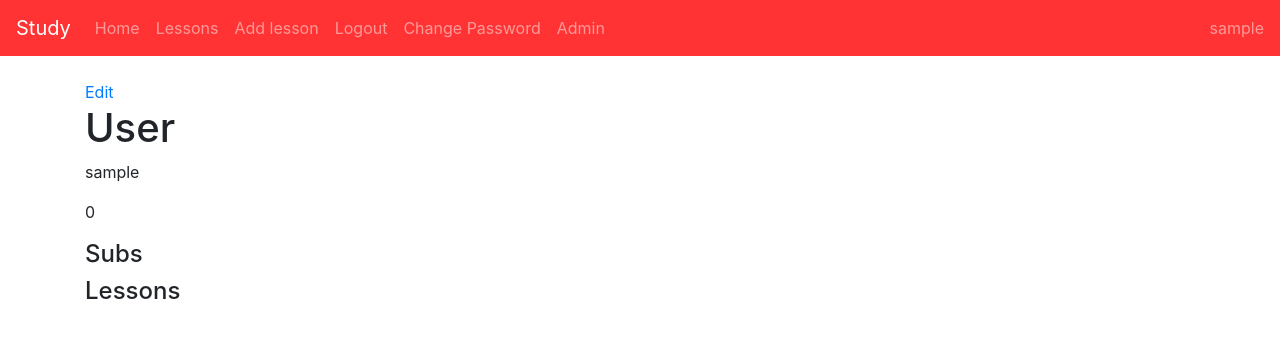
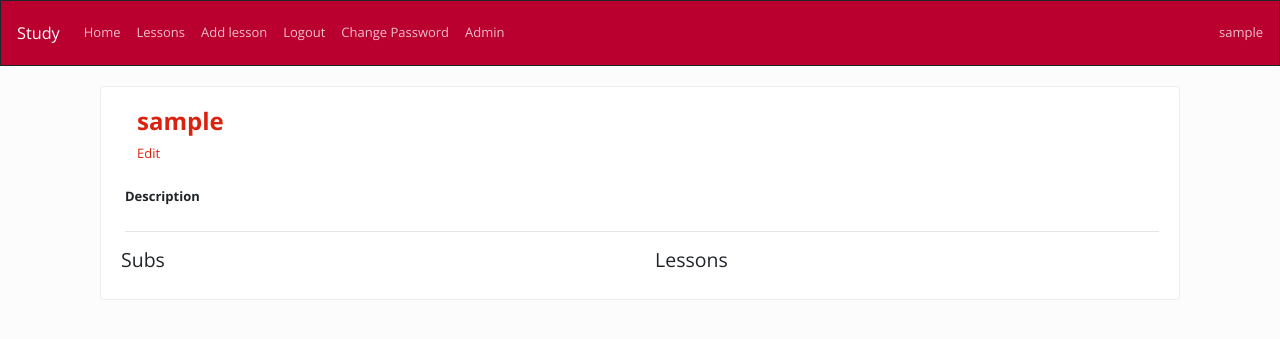
Before and after one commit to DinarKH/Study_web, a Django app: page /user_profile/ in a window 1280 px wide. Shown: the top 339 px of the page. Run offline with Django 3.2, Linux system fonts and the light colour scheme; the visitor is signed in with stand-in values (Sample User, id 1); data comes from the database, SQL or seed files in the repository; some libraries are stand-ins or nearby versions.

Commit message:
user profile and edit template

```diff
--- /dev/null
+++ b/static/css/user_profile.css
@@ -0,0 +1,50 @@
+.blogShort{ border-bottom:1px solid #ddd;}
+.add{background: #333; padding: 10%; height: 300px;}
+
+.nav-sidebar {
+    width: 100%;
+    padding: 8px 0;
+    border-right: 1px solid #ddd;
+}
+.nav-sidebar a {
+    color: #333;
+    -webkit-transition: all 0.08s linear;
+    -moz-transition: all 0.08s linear;
+    -o-transition: all 0.08s linear;
+    transition: all 0.08s linear;
+}
+.nav-sidebar .active a {
+    cursor: default;
+    background-color: #34ca78;
+    color: #fff;
+}
+.nav-sidebar .active a:hover {
+    background-color: #37D980;
+}
+.nav-sidebar .text-overflow a,
+.nav-sidebar .text-overflow .media-body {
+    white-space: nowrap;
+    overflow: hidden;
+    -o-text-overflow: ellipsis;
+    text-overflow: ellipsis;
+}
+
+.btn-blog {
+    color: #ffffff;
+    background-color: #37d980;
+    border-color: #37d980;
+    border-radius:0;
+    margin-bottom:10px
+}
+.btn-blog:hover,
+.btn-blog:focus,
+.btn-blog:active,
+.btn-blog.active,
+.open .dropdown-toggle.btn-blog {
+    color: white;
+    background-color:#34ca78;
+    border-color: #34ca78;
+}
+article h2{color:#333333;}
+h2{color:#34ca78;}
+ .margin10{margin-bottom:10px; margin-right:10px;}
--- a/templates/base.html
+++ b/templates/base.html
@@ -13,7 +13,7 @@
     <title>Base</title>
 </head>
 <body>
-<nav class="navbar navbar-expand-lg navbar-dark" style="background-color: #ff3333;">
+<nav class="navbar navbar-expand-lg navbar-dark" style="background-color: #ba002f ;">
     <a class="navbar-brand" href="/">Study</a>
     <button class="navbar-toggler" type="button" data-toggle="collapse" data-target="#navbarNavDropdown"
             aria-controls="navbarNavDropdown" aria-expanded="false" aria-label="Toggle navigation">
--- a/templates/change_password.html
+++ b/templates/change_password.html
@@ -1,6 +1,7 @@
 {% extends 'form_log_base.html' %} }}
 {% load widget_tweaks %}
 {% block form %}
+    <h5 class="card-title text-center">Change password</h5>
     <form class="form-signin" method="post">
         {% csrf_token %}
         <div class="form-label-group">
--- a/templates/form_log_base.html
+++ b/templates/form_log_base.html
@@ -9,7 +9,6 @@
             <div class="col-sm-9 col-md-7 col-lg-5 mx-auto">
                 <div class="card card-signin my-5">
                     <div class="card-body">
-                        <h5 class="card-title text-center">Sign In</h5>
                         {% block form %}
                         {% endblock %}
                     </div>
--- a/templates/login.html
+++ b/templates/login.html
@@ -2,19 +2,17 @@
 {% load widget_tweaks %}
 {% block form %}
     <form class="form-signin" method="post">
+        <h5 class="card-title text-center">Login</h5>
         {% csrf_token %}
         <div class="form-label-group">
-            {#                <input type="email" id="inputEmail" class="form-control" placeholder="Email address" required autofocus>#}
             {{ form.username|add_class:'form-control' }}
             <label for="inputEmail">Login</label>
         </div>
-
         <div class="form-label-group">
-            {#                <input type="password" id="inputPassword" class="form-control" placeholder="Password" required>#}
             {{ form.password|add_class:'form-control' }}
             <label for="inputPassword">Password</label>
         </div>
-        <button class="btn btn-lg btn-primary btn-block text-uppercase" type="submit">Login
+        <button  class="btn btn-lg btn-danger btn-block text-uppercase"style="background-color: #ba002f   ; type="submit">Login
         </button>
         <hr class="my-4">
     </form>
--- a/templates/registration.html
+++ b/templates/registration.html
@@ -1,6 +1,7 @@
 {% extends 'form_log_base.html' %} }}
 {% load widget_tweaks %}
 {% block form %}
+    <h5 class="card-title text-center">Registration</h5>
     <form class="form-signin" method="post">
         {% csrf_token %}
         <div class="form-label-group">
--- a/templates/user_profile.html
+++ b/templates/user_profile.html
@@ -1,21 +1,71 @@
 {% extends 'base.html' %}
+{% load static %}
+{% block link %}
+    <link rel="stylesheet" href="{% static 'user_profile.css' %}" type="text/css">
+{% endblock %}
+{% block body %}
 
-{% block body %}
+
+    <link rel="stylesheet" href="https://bootswatch.com/4/simplex/bootstrap.min.css"/>
+
+
+    <div class="container">
+        <div class="row">
+            <div class="col-12">
+                <div class="card">
+                    <div class="card-body">
+
+                        <div class="card-title mb-4">
+                            <div class="d-flex justify-content-start">
+                                <div class="userData ml-3">
+                                    <h2 class="d-block" style="font-size: 1.5rem; font-weight: bold"><a
+                                            href="javascript:void(0);">{{ user.username }}</a></h2>
                                     <a href="/user_profile_edit/">Edit</a>
-    <h1>User</h1>
-    <p>{{ user.username }}</p>
-    <p>{{ user.profile.money }}</p>
-    <p>{{ user.profile.description }}
+                                </div>
+                            </div>
+                        </div>
+                        <div class="row">
+                            <div class="col-12">
+                                <div class="tab-content ml-1" id="myTabContent">
+                                    <div class="tab-pane fade show active" id="basicInfo" role="tabpanel"
+                                         aria-labelledby="basicInfo-tab">
+                                        <div class="row">
+                                            <div class="col-sm-3 col-md-2 col-5">
+                                                <label style="font-weight:bold;">Description</label>
+                                            </div>
+                                            <div class="col-md-8 col-6">
+                                                {{ user.profile.description }}
+                                            </div>
+                                        </div>
+                                        <hr/>
+                                    </div>
+                                </div>
+                            </div>
+                        </div>
+                        <div class="row">
+                            <div class="col-sm-6">
                                 <h4>Subs</h4>
                                 {% for sub in subs %}
-        <a href={{"/lessons/"}}{{sub.id|stringformat:"i" |add:"/"}}>
+                                    <a href={{ "/lessons/" }}{{ sub.id|stringformat:"i" |add:"/" }}>
                                         <p>{{ sub.name }}</p>
                                     </a>
                                 {% endfor %}
+                            </div>
+                            <div class="col-sm-6">
                                 <h4>Lessons</h4>
                                 {% for lesson in lessons %}
-        <a href={{"/lessons/"}}{{lesson.id|stringformat:"i" |add:"/"}}>
+                                    <a href={{ "/lessons/" }}{{ lesson.id|stringformat:"i" |add:"/" }}>
                                         <p>{{ lesson.name }}</p>
                                     </a>
                                 {% endfor %}
+                            </div>
+                        </div>
+                    </div>
+                </div>
+            </div>
+        </div>
+
+    </div>
+
+
 {% endblock %}
```
Also changed, not shown: templates/user_profile_edit.html (+15 -8 lines). Lines whose indentation alone changed are shown as unchanged.
